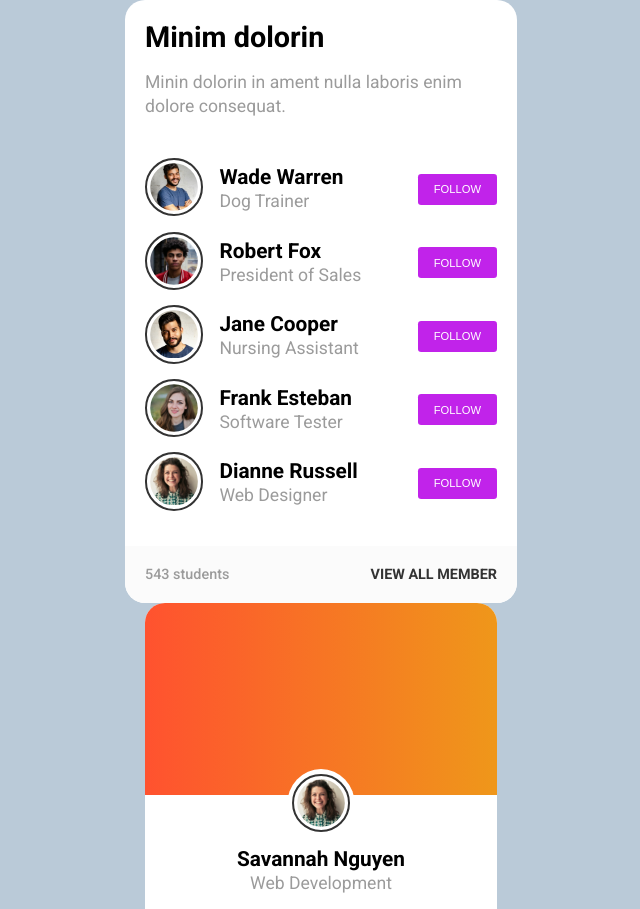
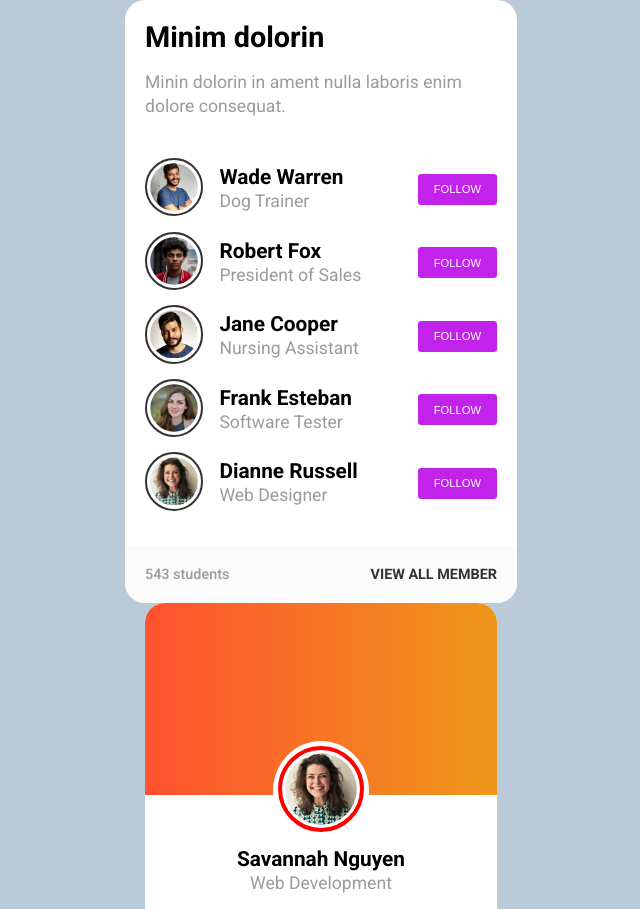
Before and after one commit to Lindapazw/mindata, an Angular app: page / in a window 1280 px wide. Shown: the top 909 px of the page, without its empty margins (319-959 px from the left). Built offline with nearby package versions, Linux system fonts and the light colour scheme.

Commit message:
feat: add avatar variant

```diff
--- a/src/app/pages/home/components/profile-card/profile-card.component.html
+++ b/src/app/pages/home/components/profile-card/profile-card.component.html
@@ -3,6 +3,7 @@
     <app-avatar
       class="card__avatar"
       image="assets/images/avatar-5.jpg"
+      [size]="'large'"
     ></app-avatar>
   </div>
   <div class="card__content">
```
